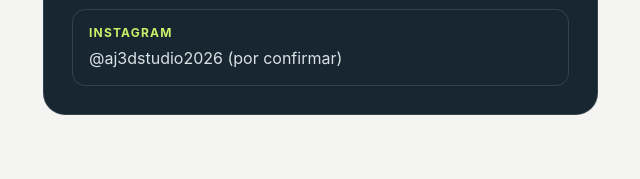
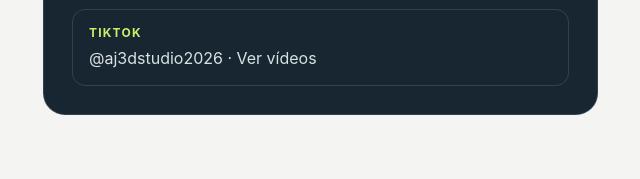
Before and after one commit to aj3dstudio2026/aj3dstudio2026.github.io, a plain HTML site: page index.html in a window 1280 px wide. Shown: the part 3155-3334 px from the top of the page, 622-1262 px from the left. Drawn offline with Linux system fonts and the light colour scheme.

Commit message:
Replace Instagram contact with TikTok link

```diff
--- a/index.html
+++ b/index.html
@@ -171,7 +171,7 @@
             <div class="contact-item"><strong>Ubicación</strong>Menorca · Illes Balears</div>
             <div class="contact-item"><strong>WhatsApp</strong><a href="https://wa.me/34620004357" target="_blank" rel="noopener noreferrer">620 004 357 · Escríbenos</a></div>
 
-            <div class="contact-item"><strong>Instagram</strong>@aj3dstudio2026 (por confirmar)</div>
+            <div class="contact-item"><strong>TikTok</strong><a href="https://www.tiktok.com/@aj3dstudio2026" target="_blank" rel="noopener noreferrer">@aj3dstudio2026 · Ver vídeos</a></div>
           </div>
         </div>
       </div>
```
